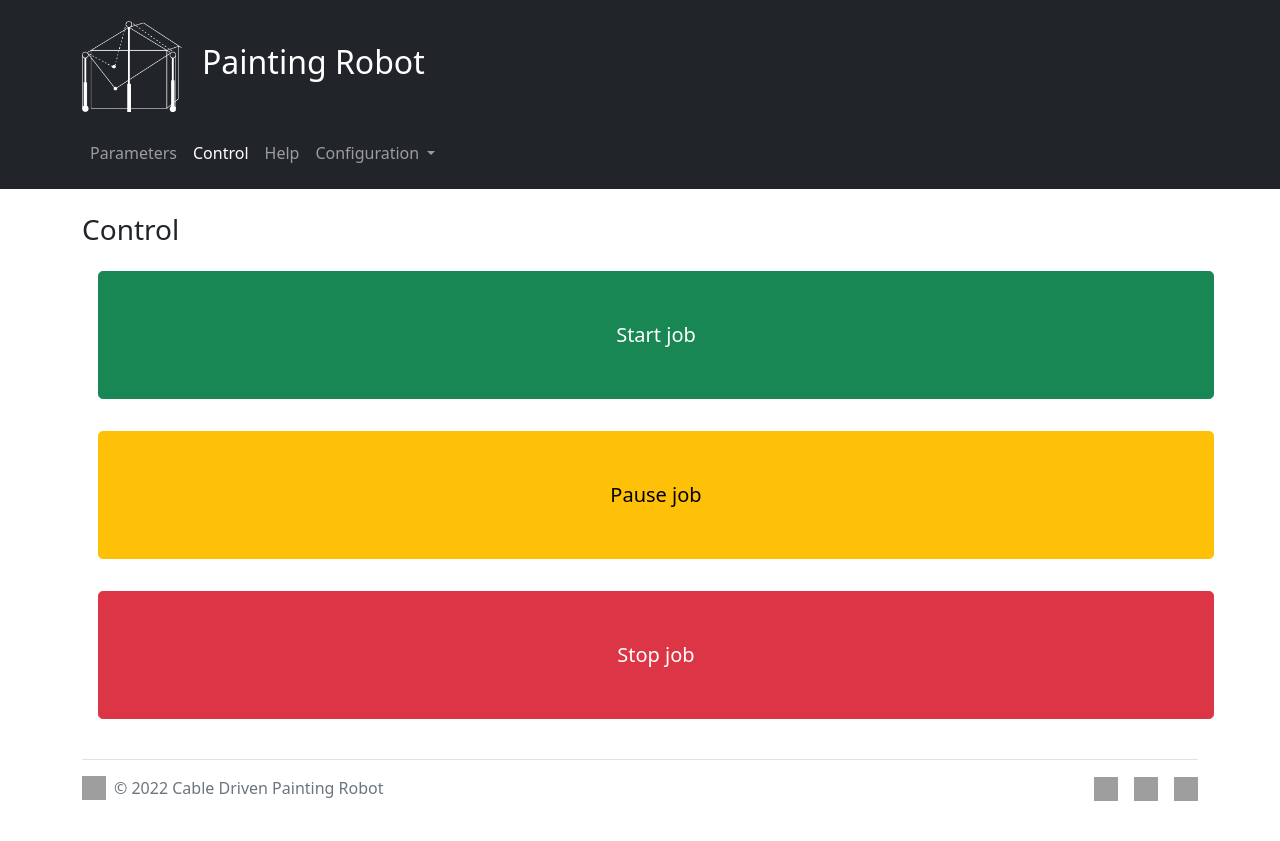
After one commit to eidetech/B.Sc_ros2JoyToCAN, a Flask app: page /control in a window 1280 px wide. The commit adds this page. Run offline with Flask 2, Linux system fonts and the light colour scheme; grey boxes are pictures that could not be loaded.

Commit message:
Updated website with control buttons. Added functionality to the buttons in the Python node.

```diff
--- a/src/joy2can/scripts/app.py
+++ b/src/joy2can/scripts/app.py
@@ -4,7 +4,7 @@ import os
 
 import rclpy
 from rclpy.node import Node
-from std_msgs.msg import Int8MultiArray
+
 from std_msgs.msg import Float32MultiArray
 from std_msgs.msg import String
 from std_msgs.msg import Int8
@@ -18,7 +18,7 @@ class WebPublisher(Node):
 
     def __init__(self):
         super().__init__('web_publisher')
-        self.publisher_ = self.create_publisher(Int8MultiArray, 'web_data', 10)
+        self.publisher_ = self.create_publisher(Float32MultiArray, 'web_data', 10)
         timer_period = 0.1  # seconds
         self.timer = self.create_timer(timer_period, self.timer_callback)
         self.frame_width = 0
@@ -29,15 +29,22 @@ class WebPublisher(Node):
         self.z_offset = 0
         self.percent_overlap = 0
 
+        # 0 = stop_job
+        # 1 = pause_job
+        # 2 = start_job
+        self.job_status = 0
+
     def timer_callback(self):
-        msg = Int8MultiArray()
-        msg.data = [int(self.frame_width),
-                    int(self.frame_height),
-                    int(self.wall_width),
-                    int(self.wall_height),
-                    int(self.x_offset),
-                    int(self.z_offset),
-                    int(self.percent_overlap)]
+        msg = Float32MultiArray()
+
+        msg.data = [float(self.frame_width),
+                    float(self.frame_height),
+                    float(self.wall_width),
+                    float(self.wall_height),
+                    float(self.x_offset),
+                    float(self.z_offset),
+                    float(self.percent_overlap),
+                    float(self.job_status)]
         self.publisher_.publish(msg)
 
 
@@ -73,6 +80,29 @@ if __name__ == '__main__':
                                                  z_offset=wp.z_offset,
                                                  percent_overlap=wp.percent_overlap)
 
+    @app.route('/control')
+    def control():
+            return render_template("control.html", frame_width=wp.frame_width)
+
+    @app.route('/start_job', methods=['POST', 'GET'])
+    def start_job():
+        wp.job_status = 2
+        rclpy.spin_once(wp)
+        return render_template("control.html", job_status=wp.job_status)
+
+    @app.route('/pause_job', methods=['POST', 'GET'])
+    def pause_job():
+        wp.job_status = 1
+        rclpy.spin_once(wp)
+        return render_template("control.html", job_status=wp.job_status)
+
+    @app.route('/stop_job', methods=['POST', 'GET'])
+    def stop_job():
+        wp.job_status = 0
+        rclpy.spin_once(wp)
+        return render_template("control.html", job_status=wp.job_status)
+
+
     app.debug = True
     app.config['EXPLAIN_TEMPLATE_LOADING'] = True
     app.run(debug=True, port=5002, host='0.0.0.0')
--- /dev/null
+++ b/src/joy2can/scripts/templates/control.html
@@ -0,0 +1,107 @@
+<!DOCTYPE html>
+<html lang="en">
+<head>
+    <meta charset="UTF-8">
+    <title>Painting Robot</title>
+    <link rel="stylesheet" href="../static/css/bootstrap.css">
+    <link rel="icon" type="image/png" href="../static/favicon.ico"/>
+</head>
+<body>
+  <nav class="navbar navbar-dark bg-dark">
+
+    <!-- Navbar content -->
+  <div class="container-fluid">
+    <div class="container">
+    <nav class="navbar navbar-default">
+      <a class="navbar-brand" href="/">
+        <span class="custom_center">
+          <img src="/static/img/logo_white.png" width="100"/><span class="navbar-brand custom_center" href="/">
+      <h2>Painting Robot</h2>
+    </span>
+        </span>
+      </a>
+    </nav>
+
+ <nav class="navbar navbar-expand navbar-light">
+    <ul class="nav navbar-nav">
+        <li class="nav-item">
+          <a class="nav-link" href="/">Parameters</a>
+        </li>
+
+        <li class="nav-item">
+          <a class="nav-link active" aria-current="page" href="control">Control</a>
+        </li>
+
+        <li class="nav-item">
+          <a class="nav-link" href="use">Help</a>
+        </li>
+
+        <li class="nav-item dropdown">
+          <a class="nav-link dropdown-toggle" href="#" id="navbarDropdownMenuLink" role="button" data-bs-toggle="dropdown" aria-expanded="false">
+            Configuration
+          </a>
+          <ul class="dropdown-menu" aria-labelledby="navbarDropdownMenuLink">
+            <li><a class="dropdown-item" href="#">Robot configuration</a></li>
+            <li><a class="dropdown-item" href="#">Firmware update</a></li>
+            <li><a class="dropdown-item" href="#">Factory reset</a></li>
+          </ul>
+        </li>
+      </ul>
+ </nav>
+    </div>
+  </div>
+</nav>
+
+<br>
+
+<div class="container">
+
+
+  <h3>Control</h3>
+  {% if job_status == 2 %}
+  <div class="alert alert-success m-3" role="alert">
+    Starting job.
+  </div>
+  {% elif job_status == 1 %}
+  <div class="alert alert-warning m-3" role="alert">
+   Pausing job.
+  </div>
+  {% elif job_status == 0 %}
+  <div class="alert alert-danger m-3" role="alert">
+    Stopping job.
+  </div>
+  {% endif %}
+
+    <form id="parameters_form" action="/start_job" method="POST">
+        <button type="submit" class="btn btn-success btn-lg w-100 p-5 m-3">Start job</button>
+    </form>
+
+    <form id="parameters_form" action="/pause_job" method="POST">
+        <button type="submit" class="btn btn-warning btn-lg w-100 p-5 m-3">Pause job</button>
+    </form>
+
+    <form id="parameters_form" action="/stop_job" method="POST">
+        <button type="submit" class="btn btn-danger btn-lg w-100 p-5 m-3">Stop job</button>
+    </form>
+
+
+
+
+     <footer class="d-flex flex-wrap justify-content-between align-items-center py-3 my-4 border-top">
+    <div class="col-md-4 d-flex align-items-center">
+      <a href="/" class="mb-3 me-2 mb-md-0 text-muted text-decoration-none lh-1">
+        <img src="/static/bootstrap-icons/paint-bucket.svg" width="24" height="24">
+      </a>
+      <span class="text-muted">&copy; 2022 Cable Driven Painting Robot</span>
+    </div>
+
+    <ul class="nav col-md-4 justify-content-end list-unstyled d-flex">
+      <li class="ms-3"><a class="text-muted" href="#"><img src="/static/bootstrap-icons/info-circle.svg" width="24" height="24"></a></li>
+      <li class="ms-3"><a class="text-muted" href="#"><img src="/static/bootstrap-icons/facebook.svg" width="24" height="24"></a></li>
+      <li class="ms-3"><a class="text-muted" href="#"><img src="/static/bootstrap-icons/github.svg" width="24" height="24"></a></li>
+    </ul>
+  </footer>
+
+<script src="/static/js/bootstrap.min.js"></script>
+</body>
+</html>
--- a/src/joy2can/scripts/templates/index.html
+++ b/src/joy2can/scripts/templates/index.html
@@ -29,7 +29,7 @@
         </li>
 
         <li class="nav-item">
-          <a class="nav-link" href="results">Control</a>
+          <a class="nav-link" href="control">Control</a>
         </li>
 
         <li class="nav-item">
```
Also changed, not shown: src/joy2can/scripts/templates/static/favicon.ico.
